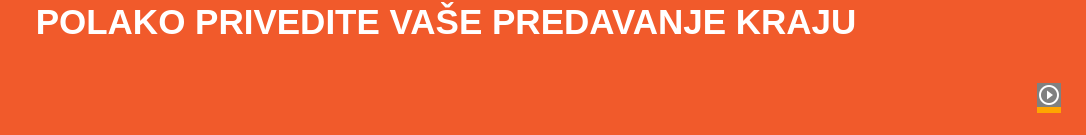
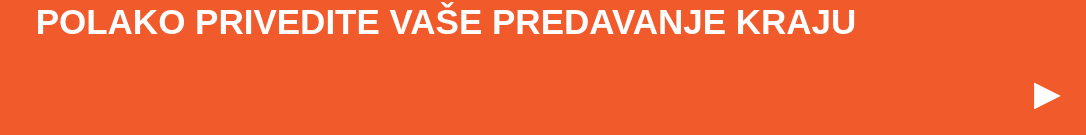
Before and after one commit to tol3ador/star-conference, a React (Create React App) app: page /timer/1 in a window 1280 px wide. Shown: the part 662-797 px from the top of the page, without its empty margins (194-1280 px from the left). Built offline with nearby package versions, Linux system fonts and the light colour scheme.

Commit message:
reverted icon render error for TV and enabled right click functionality

```diff
--- a/src/Timer.js
+++ b/src/Timer.js
@@ -98,14 +98,17 @@ class Timer extends Component {
 
         if (!this.state.showText) {
             mainTextColor = 'white-transition';
+
         }
 
         return (
-            <div className={`fullscreen ${backgroundColor} uppercase`} onClick={this.toggleCounter} >
+            <div className={`fullscreen ${backgroundColor} uppercase`} onClick={this.toggleCounter} onContextMenu={this.toggleText} >
                 <div className="timer">
                     <div className={`${controlsColor} bottom-right timer-additional-text`}>
-                        {this.state.showText ? null : !firstReminder ? <i class="material-icons">remove_red_eye</i> : null}
-                        {this.state.paused ? <i class="material-icons">play_circle_outline</i> : <i class="material-icons">pause</i>}
+                        {this.state.paused ? `▶` : <i class="material-icons">pause</i>}
+                    </div>
+                    <div className={`${controlsColor} ${this.state.showText ? null : !firstReminder ? 'show' : null} top-right timer-additional-text`}>
+                        <i class="material-icons">remove_red_eye</i>
                     </div>
                     <h3 className={`${mainTextColor} timer-main-text`}>{mainText}</h3>
                     <h1 className={`${mainTextColor} timer-numbers`}>
--- a/src/styles/styles.css
+++ b/src/styles/styles.css
@@ -204,14 +204,19 @@ h4 {
 
 .bottom-right {
     position: absolute;
-    font-size: 24px;
-    background: orange;
     margin: 25px;
     bottom: 0;
     right: 0;
 }
 
-.bottom-right > i {
-    font-size: 24px;
-    background: gray;
+.top-right {
+    position: absolute;
+    visibility: hidden;
+    margin: 25px;
+    top: 0;
+    right: 0;
 }
+
+.top-right.show {
+    visibility: visible;
+}
```
